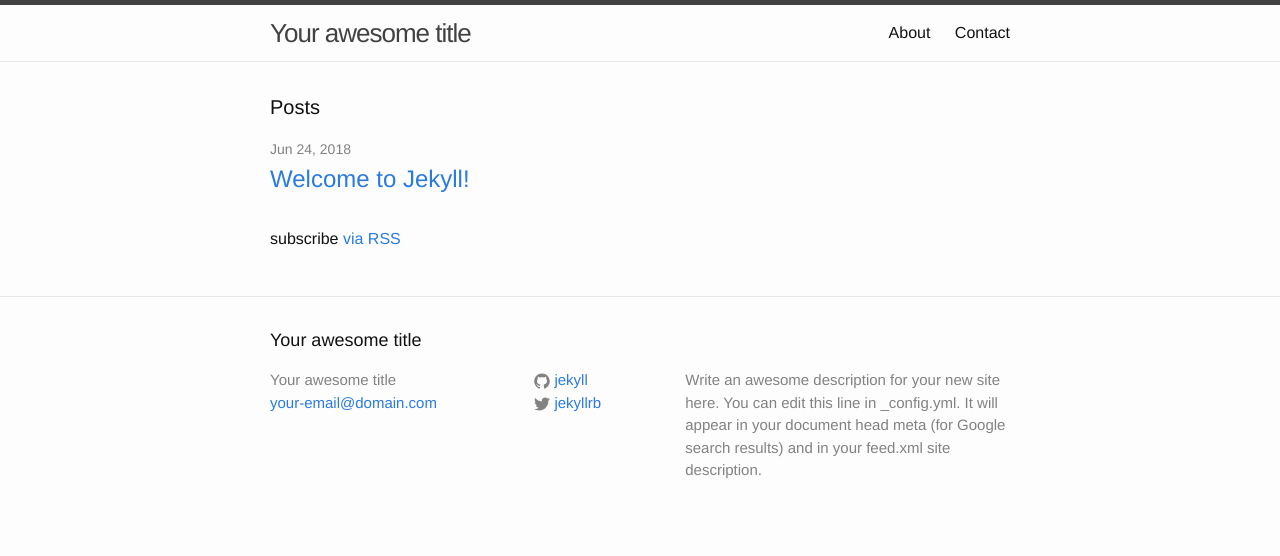
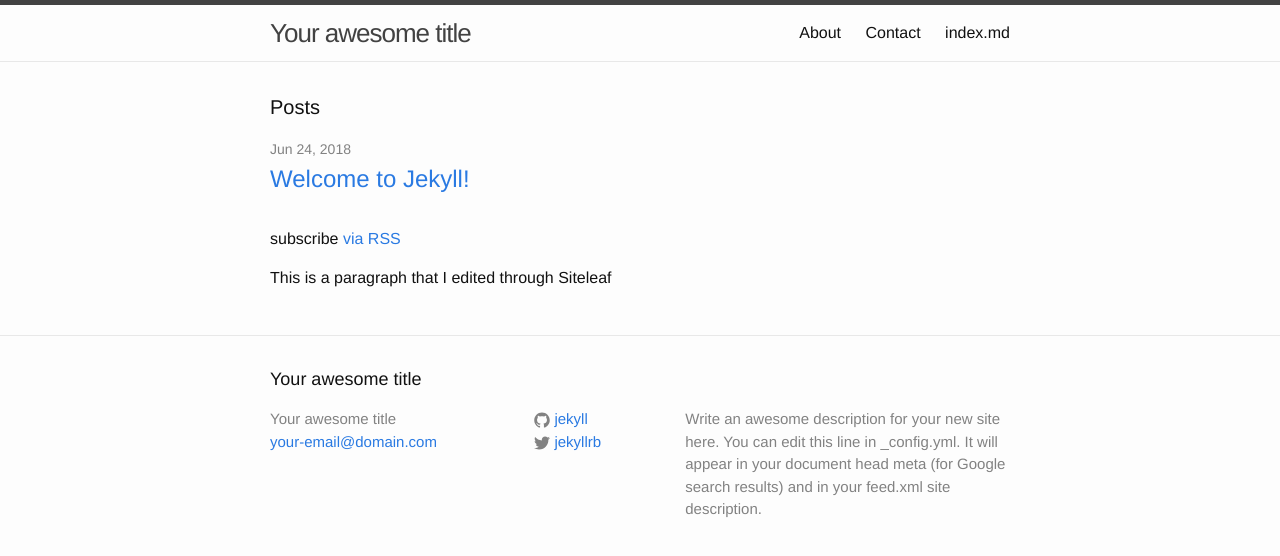
Before and after one commit to shortnd/jekyll-siteleaf-test, a Jekyll site: the page built from index.md, in a window 1280 px wide. Shown: the top 556 px of the page. Built offline with Jekyll 4.4.1, drawn with Linux system fonts in a browser that asks for light colours.

Commit message:
Updated Index

```diff
--- a/index.md
+++ b/index.md
@@ -1,23 +1,27 @@
 ---
+title: index.md
 layout: default
 ---
 
 <div class="home">
 
-  <h1 class="page-heading">Posts</h1>
+<h1 class="page-heading">Posts</h1>
 
-  <ul class="post-list">
-    {% for post in site.posts %}
-      <li>
-        <span class="post-meta">{{ post.date | date: "%b %-d, %Y" }}</span>
+<ul class="post-list">
+{% for post in site.posts %}
+<li>
+<span class="post-meta">{{ post.date | date: "%b %-d, %Y" }}</span>
 
         <h2>
           <a class="post-link" href="{{ post.url | prepend: site.baseurl }}">{{ post.title }}</a>
         </h2>
       </li>
     {% endfor %}
-  </ul>
 
-  <p class="rss-subscribe">subscribe <a href="{{ "/feed.xml" | prepend: site.baseurl }}">via RSS</a></p>
+</ul>
+
+<p class="rss-subscribe">subscribe <a href="{{ "/feed.xml" | prepend: site.baseurl }}">via RSS</a></p>
+
+<p>This is a paragraph that I edited through Siteleaf</p>
 
 </div>
```
